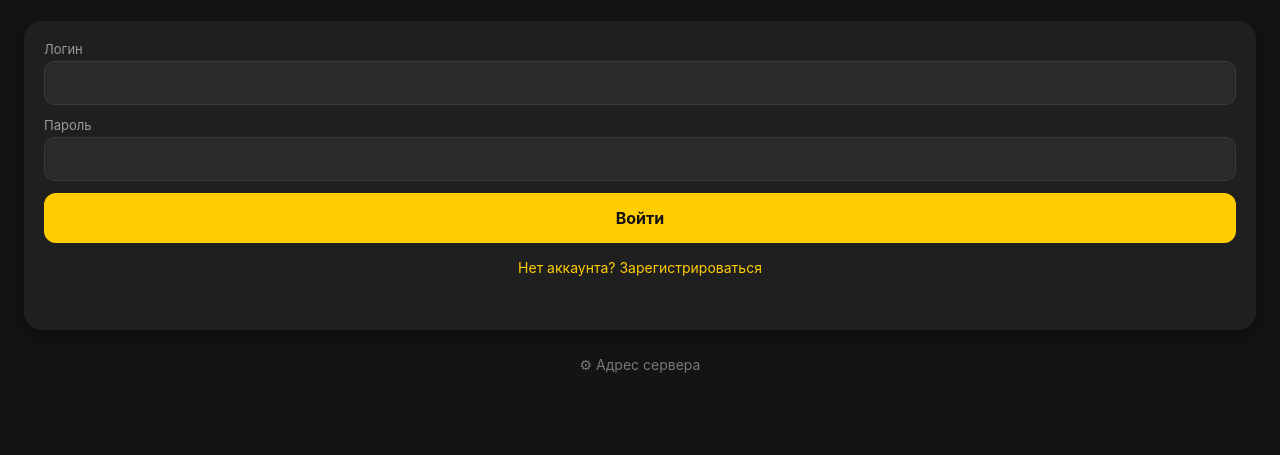
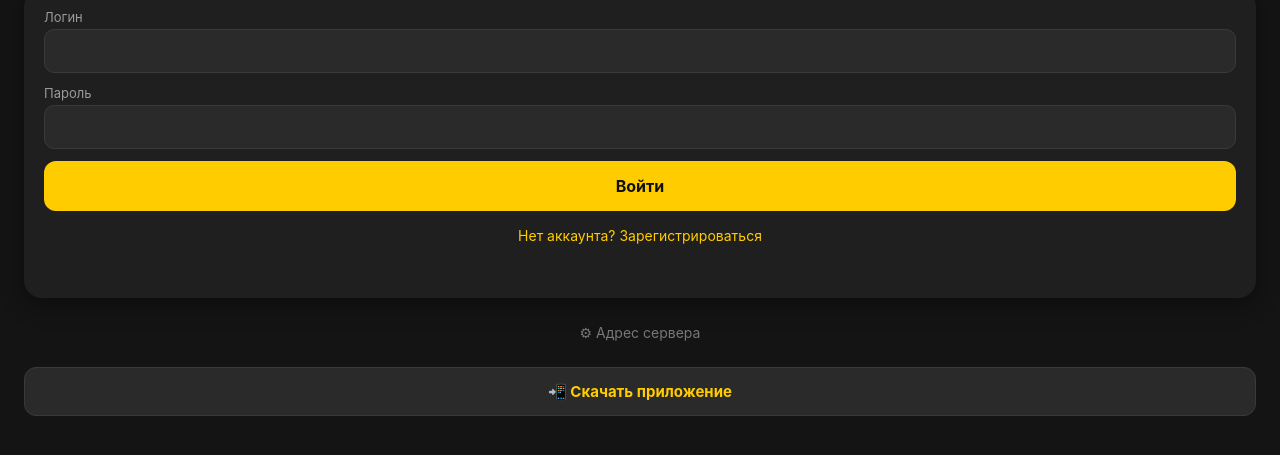
Before and after one commit to codemag33/yanpro-full, a website built with Vite: page frontend/src/driver/index.html in a window 1280 px wide. Shown: the part 239-694 px from the top of the page. Built offline with nearby package versions, Linux system fonts and the light colour scheme.

Commit message:
feat(driver): кнопка скачать приложение (APK) на экране входа

```diff
--- a/frontend/src/driver/index.html
+++ b/frontend/src/driver/index.html
@@ -40,6 +40,7 @@
     <div class="authError" id="authError"></div>
   </div>
   <button class="linkBtn" id="btnServerSettings" style="color:#777; margin-top:16px;">⚙ Адрес сервера</button>
+  <a class="downloadBtn" id="btnDownloadApp" href="/apk/yanpro-driver.apk" download>📲 Скачать приложение</a>
 </div>
 
 <!-- ═══════════════ КАРТА / ОСНОВНОЕ ПРИЛОЖЕНИЕ ═══════════════ -->
--- a/frontend/src/driver/style.css
+++ b/frontend/src/driver/style.css
@@ -21,6 +21,8 @@
 .primaryBtn:active{background:var(--yellow-dark);}
 .primaryBtn:disabled{opacity:.4;}
 .linkBtn{background:none; color:var(--yellow); font-size:14px; width:100%; padding:10px; margin-top:6px;}
+.downloadBtn{display:block; width:100%; text-align:center; padding:14px; margin-top:16px; border:1px solid #3A3A3A; border-radius:12px; background:var(--card2); color:var(--yellow); font-size:15px; font-weight:700; text-decoration:none;}
+.downloadBtn:active{background:var(--yellow); color:#111;}
 .authError{color:var(--danger); font-size:13px; margin:8px 0 0; min-height:16px;}
 .roleToggle{display:flex; gap:8px; margin-bottom:12px;}
 .roleOpt{flex:1; padding:10px; text-align:center; border-radius:10px; background:var(--card2); color:var(--muted); font-size:14px; font-weight:600; border:1px solid #3A3A3A;}
```
